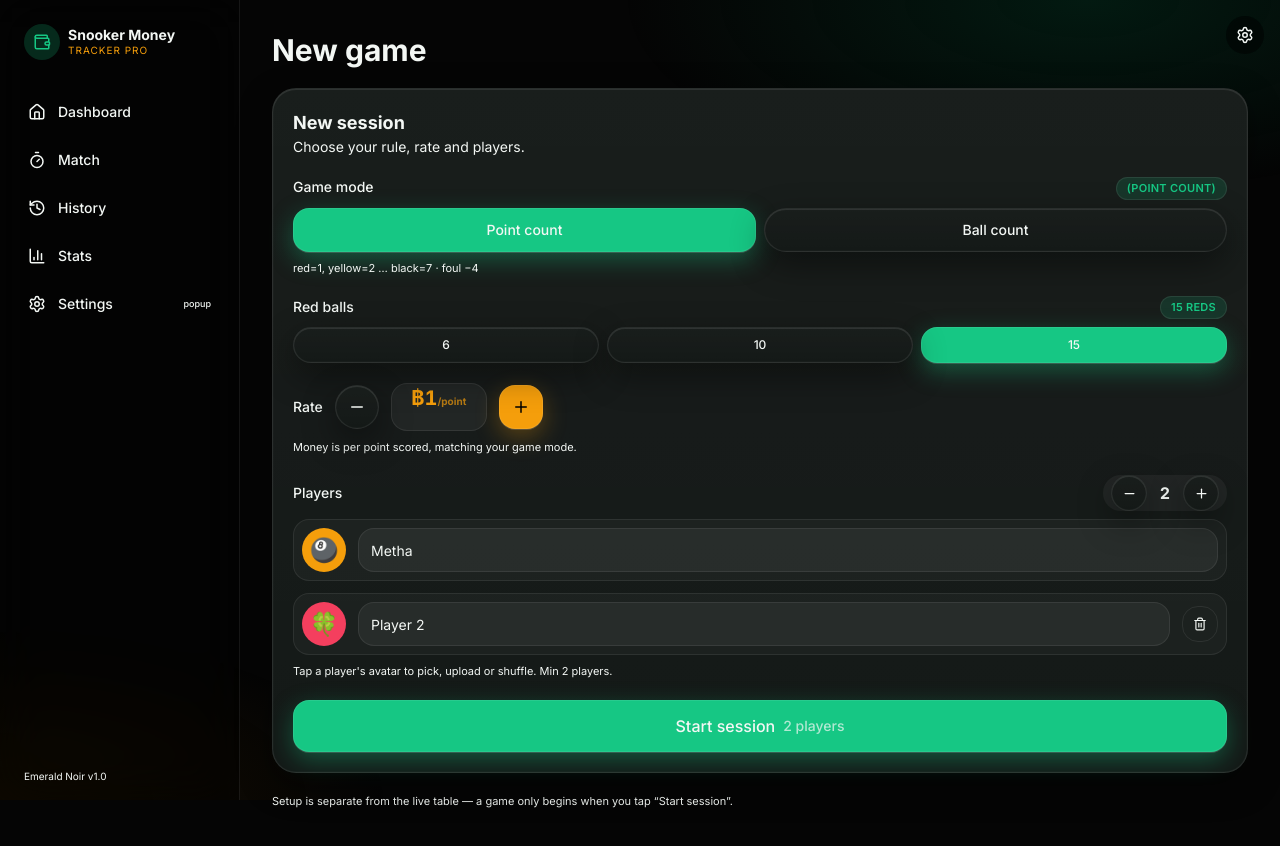
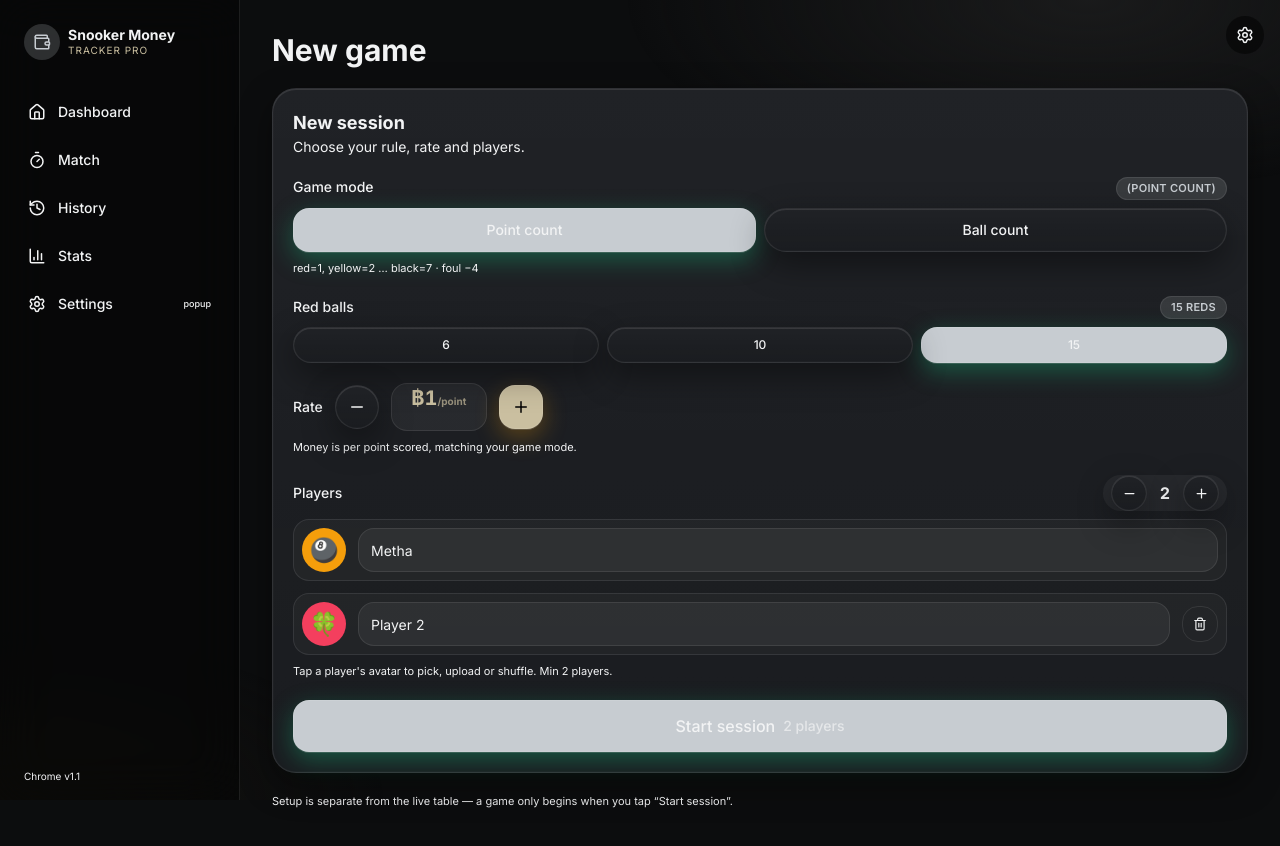
Before and after one commit to methastrategy/mesnooker-webapp, a Next.js app: page /setup in a window 1280 px wide. Shown: the top 846 px of the page. Built offline with nearby package versions, Linux system fonts and the light colour scheme.

Commit message:
feat(ui): Minimal Chrome redesign — platinum-silver tokens as default, charcoal-silver felt, theme-aware glow; balls stay coloured; game logic untouched

```diff
--- a/src/app/about/page.tsx
+++ b/src/app/about/page.tsx
@@ -16,7 +16,7 @@ const FEATURES = [
   { icon: Target, title: "Two game modes", desc: "Official point count or fast ball count — pick what your table runs." },
   { icon: Clock, title: "Live scoring", desc: "Tap to pot, foul, miss or pot shots. Break tracking and running totals update instantly." },
   { icon: ShieldCheck, title: "Offline ready", desc: "Progressive Web App — your data stays on-device and works without a connection." },
-  { icon: Sparkles, title: "Dark emerald design", desc: "Emerald Noir aesthetic tuned for low-light table play." },
+  { icon: Sparkles, title: "Clean platinum design", desc: "Minimal Chrome aesthetic tuned for low-light table play." },
 ];
 
 const STACK = [
--- a/src/app/globals.css
+++ b/src/app/globals.css
@@ -1,6 +1,69 @@
 @import "tailwindcss";
 
 @theme {
+  --color-background: #0c0d0e;
+  --color-surface: #14161a;
+  --color-card: rgba(20, 23, 27, 0.72);
+  --color-card-solid: #17191d;
+  --color-primary: #c7ccd1;          /* platinum silver */
+  --color-secondary: #55595f;
+  --color-gold: #cabfa0;             /* champagne accent for money */
+  --color-danger: #ef4444;
+  --color-info: #3b82f6;
+  --color-muted: #8b8e93;
+  --color-foreground: #f2f3f4;
+  --color-line: rgba(255, 255, 255, 0.09);
+
+  /* Match-page tokens — Minimal Mono / platinum-charcarb */
+  --color-violation: #d8a838;         /* champagne amber: snooker miss / solve */
+  --color-destructive: #ef4444;
+  --color-destructive-foreground: #0c0d0e;
+  --color-felt-hi: #22262b;           /* charcoal felt, silver-lit so balls pop */
+  --color-felt-mid: #1a1e22;
+  --color-felt-deep: #131519;
+  --color-pos-soft: rgba(199, 204, 209, 0.10);
+  --color-neg-soft: rgba(239, 68, 68, 0.10);
+  --color-rail: rgba(20, 22, 26, 0.62);
+
+  --font-sans: "Inter Variable", "Inter", -apple-system, BlinkMacSystemFont,
+    "SF Pro Display", "SF Pro Text", system-ui, sans-serif;
+}
+
+:root {
+  color-scheme: dark;
+  --background: #0c0d0e;
+  --foreground: #f2f3f4;
+  --card: #17191d;
+  --card-foreground: #f2f3f4;
+  --popover: #14161a;
+  --popover-foreground: #f2f3f4;
+  --primary: #c7ccd1;
+  --primary-foreground: #0c0d0e;
+  --secondary: #55595f;
+  --secondary-foreground: #f2f3f4;
+  --muted: #14161a;
+  --muted-foreground: #8b8e93;
+  --accent: #55595f;
+  --accent-foreground: #f2f3f4;
+  --destructive: #ef4444;
+  --destructive-foreground: #fff;
+  --border: rgba(255, 255, 255, 0.09);
+  --input: rgba(255, 255, 255, 0.1);
+  --ring: #c7ccd1;
+  --radius: 0.9rem;
+  --gold: #cabfa0;
+  --violation: #d8a838;
+  --pos-soft: rgba(199, 204, 209, 0.10);
+  --neg-soft: rgba(239, 68, 68, 0.10);
+}
+
+/* ───────── Themes — applied via <html data-theme="…"> ─────────
+ * Tailwind v4's `@theme` tokens compile to var(--color-*), so overriding these
+ * custom properties on a [data-theme] selector re-themes every utility class
+ * (bg-*, text-*, border-*, ring-*) at runtime. Keep the attribute selector
+ * AFTER :root so it wins on ties. The legacy color themes (emerald, ember,
+ * forest, midnight, violet) remain selectable; the base is Minimal Mono. */
+[data-theme="emerald"] {
   --color-background: #050505;
   --color-surface: #0b0f0e;
   --color-card: rgba(16, 20, 18, 0.72);
@@ -9,59 +72,17 @@
   --color-secondary: #14532d;
   --color-gold: #f59e0b;
   --color-danger: #ef4444;
-  --color-info: #3b82f6;
   --color-muted: #8a8f8c;
   --color-foreground: #f3f7f4;
-  --color-line: rgba(255, 255, 255, 0.08);
-
-  /* Match-page additions — Emerald Noir kept */
-  --color-violation: #ea580c;            /* amber: snooker miss / solve grey-area */
-  --color-destructive: #ef4444;
-  --color-destructive-foreground: #050505;
-  --color-felt-hi: #118a44;              /* BallPad felt base (lifted for ball contrast) */
-  --color-felt-mid: #0d6b2f;
-  --color-felt-deep: #0a5426;
-  --color-pos-soft: rgba(22, 199, 132, 0.10);
-  --color-neg-soft: rgba(239, 68, 68, 0.10);
-  --color-rail: rgba(16, 20, 18, 0.62);  /* side rail glass on ≥lg */
-
-  --font-sans: "Inter Variable", "Inter", -apple-system, BlinkMacSystemFont,
-    "SF Pro Display", "SF Pro Text", system-ui, sans-serif;
-}
-
-:root {
-  color-scheme: dark;
   --background: #050505;
   --foreground: #f3f7f4;
   --card: #111614;
-  --card-foreground: #f3f7f4;
-  --popover: #0b0f0e;
-  --popover-foreground: #f3f7f4;
   --primary: #16c784;
-  --primary-foreground: #050505;
-  --secondary: #14532d;
-  --secondary-foreground: #f3f7f4;
-  --muted: #0b0f0e;
   --muted-foreground: #8a8f8c;
-  --accent: #14532d;
-  --accent-foreground: #f3f7f4;
-  --destructive: #ef4444;
-  --destructive-foreground: #fff;
-  --border: rgba(255, 255, 255, 0.08);
-  --input: rgba(255, 255, 255, 0.1);
   --ring: #16c784;
-  --radius: 0.9rem;
   --gold: #f59e0b;
-  --violation: #ea580c;
-  --pos-soft: rgba(22, 199, 132, 0.10);
-  --neg-soft: rgba(239, 68, 68, 0.10);
 }
 
-/* ───────── Themes — applied via <html data-theme="…"> ─────────
- * Tailwind v4's `@theme` tokens compile to var(--color-*), so overriding these
- * custom properties on a [data-theme] selector re-themes every utility class
- * (bg-*, text-*, border-*, ring-*) at runtime. Keep the attribute selector
- * AFTER :root so it wins on ties. */
 [data-theme="ember"] {
   --color-background: #100a06;
   --color-surface: #1a120c;
@@ -141,23 +162,27 @@
   --ring: #a855f7;
 }
 
+/* Minimal Mono — polished flagship theme matching the default base. */
 [data-theme="mono"] {
-  --color-background: #090909;
-  --color-surface: #141414;
-  --color-card: rgba(20, 20, 20, 0.74);
-  --color-card-solid: #141414;
-  --color-primary: #e5e7eb;          /* cool silver */
-  --color-secondary: #4b5563;
-  --color-gold: #f5f5f4;
+  --color-background: #0c0d0e;
+  --color-surface: #14161a;
+  --color-card: rgba(20, 23, 27, 0.72);
+  --color-card-solid: #17191d;
+  --color-primary: #c7ccd1;          /* platinum silver */
+  --color-secondary: #55595f;
+  --color-gold: #cabfa0;             /* champagne */
   --color-danger: #ef4444;
-  --color-muted: #9a9a9a;
-  --color-foreground: #f5f5f4;
-  --background: #090909;
-  --foreground: #f5f5f4;
-  --card: #141414;
-  --primary: #e5e7eb;
-  --muted-foreground: #9a9a9a;
-  --ring: #e5e7eb;
+  --color-muted: #8b8e93;
+  --color-foreground: #f2f3f4;
+  --color-line: rgba(255, 255, 255, 0.09);
+  --color-violation: #d8a838;
+  --background: #0c0d0e;
+  --foreground: #f2f3f4;
+  --card: #17191d;
+  --primary: #c7ccd1;
+  --muted-foreground: #8b8e93;
+  --ring: #c7ccd1;
+  --gold: #cabfa0;
 }
 
 * {
@@ -172,10 +197,10 @@ html {
 body {
   background-color: var(--background);
   background-image:
-    radial-gradient(70% 45% at 82% -5%, rgba(22, 199, 132, 0.10), transparent 60%),
-    radial-gradient(55% 40% at 0% 100%, rgba(245, 158, 11, 0.05), transparent 55%),
-    radial-gradient(60% 50% at 100% 100%, rgba(22, 199, 132, 0.04), transparent 55%),
-    linear-gradient(180deg, #050505, #060807);
+    radial-gradient(70% 45% at 82% -5%, rgba(199, 204, 209, 0.08), transparent 60%),
+    radial-gradient(55% 40% at 0% 100%, rgba(202, 191, 160, 0.05), transparent 55%),
+    radial-gradient(60% 50% at 100% 100%, rgba(199, 204, 209, 0.04), transparent 55%),
+    linear-gradient(180deg, #0c0d0e, #111316);
   background-attachment: fixed;
   color: var(--foreground);
   font-family: var(--font-sans);
@@ -192,16 +217,17 @@ body {
   .pb-safe { padding-bottom: env(safe-area-inset-bottom); }
 }
 
-/* Layered glass surface with a crisp top edge highlight and soft depth */
+/* Layered glass surface with a crisp top edge highlight and soft depth
+ * (Minimal Mono — cleaner silver-tinted glass, flatter premium light). */
 .glass {
   position: relative;
-  background: linear-gradient(180deg, rgba(255, 255, 255, 0.035), rgba(255, 255, 255, 0.012)),
+  background: linear-gradient(180deg, rgba(255, 255, 255, 0.04), rgba(255, 255, 255, 0.012)),
     var(--card);
   backdrop-filter: blur(22px) saturate(150%);
   -webkit-backdrop-filter: blur(22px) saturate(150%);
   border: 1px solid rgba(255, 255, 255, 0.09);
   box-shadow:
-    inset 0 1px 0 rgba(255, 255, 255, 0.08),
+    inset 0 1px 0 rgba(255, 255, 255, 0.09),
     inset 0 0 0 0.5px rgba(255, 255, 255, 0.03),
     0 12px 34px rgba(0, 0, 0, 0.42);
   border-radius: 24px;
@@ -210,28 +236,29 @@ body {
 .glass-strong {
   position: relative;
   background: linear-gradient(180deg, rgba(255, 255, 255, 0.05), rgba(255, 255, 255, 0.016)),
-    rgba(17, 21, 19, 0.88);
+    rgba(20, 23, 27, 0.9);
   backdrop-filter: blur(30px) saturate(160%);
   -webkit-backdrop-filter: blur(30px) saturate(160%);
   border: 1px solid rgba(255, 255, 255, 0.12);
   box-shadow:
-    inset 0 1px 0 rgba(255, 255, 255, 0.1),
+    inset 0 1px 0 rgba(255, 255, 255, 0.11),
     inset 0 0 0 0.5px rgba(255, 255, 255, 0.04),
     0 20px 50px rgba(0, 0, 0, 0.5);
   border-radius: 26px;
 }
 
-/* Emerald glow */
+/* Platinum glow (was emerald/gold) — neutral premium accent for the live table
+ * and key cards. Kept class names so every component stays valid. */
 .glow-emerald {
   box-shadow:
-    0 0 0 1px rgba(22, 199, 132, 0.14),
-    0 0 26px rgba(22, 199, 132, 0.28),
+    0 0 0 1px rgba(199, 204, 209, 0.16),
+    0 0 26px rgba(199, 204, 209, 0.22),
     0 18px 44px rgba(0, 0, 0, 0.55);
 }
 .glow-gold {
   box-shadow:
-    0 0 0 1px rgba(245, 158, 11, 0.14),
-    0 0 22px rgba(245, 158, 11, 0.24),
+    0 0 0 1px rgba(202, 191, 160, 0.16),
+    0 0 22px rgba(202, 191, 160, 0.22),
     0 18px 44px rgba(0, 0, 0, 0.55);
 }
 
@@ -246,7 +273,7 @@ body {
     0 2px 4px rgba(0, 0, 0, 0.4);
 }
 
-/* Light separation rim for balls sitting on the dark felt (P0-1 WCAG fix) */
+/* Light separation rim for balls sitting on the dark charcoal felt */
 .ball-rim {
   border-radius: 9999px;
   box-shadow:
@@ -276,15 +303,14 @@ body {
 
 /* Physical "action key" button — a raised keycap with press-down depth.
  * Shared by the Match action tiles so Foul / End turn / Miss / Solve all read
- * as one tactile family: top-light highlight, bottom shadow for height, and a
- * visible travel on :active (translate down + shadow collapse). */
+ * as one tactile family. */
 .action-key {
   position: relative;
   border-radius: 18px;
-  border: 1px solid rgba(255, 255, 255, 0.14);
-  background-image: linear-gradient(180deg, rgba(255, 255, 255, 0.14), rgba(255, 255, 255, 0.02) 55%);
+  border: 1px solid rgba(255, 255, 255, 0.16);
+  background-image: linear-gradient(180deg, rgba(255, 255, 255, 0.16), rgba(255, 255, 255, 0.02) 55%);
   box-shadow:
-    inset 0 1px 0 rgba(255, 255, 255, 0.35),
+    inset 0 1px 0 rgba(255, 255, 255, 0.38),
     inset 0 -2px 0 rgba(0, 0, 0, 0.28),
     0 6px 0 -1px rgba(0, 0, 0, 0.45),
     0 10px 20px rgba(0, 0, 0, 0.45);
--- a/src/app/stats/page.tsx
+++ b/src/app/stats/page.tsx
@@ -29,7 +29,7 @@ import { formatMoney } from "@/lib/utils";
 import type { Player } from "@/types";
 
 const COLORS = {
-  emerald: "#16c784",
+  emerald: "#c7ccd1",
   gold: "#f59e0b",
   red: "#ef4444",
   blue: "#3b82f6",
--- a/src/components/game/BallPad.tsx
+++ b/src/components/game/BallPad.tsx
@@ -28,7 +28,7 @@ export function BallPad({
   }
   const legalSet = new Set(legal);
   return (
-    <div className="relative mx-auto w-full max-w-xl rounded-2xl bg-[radial-gradient(120%_120%_at_50%_0%,#118a44_0%,#0d6b2f_55%,#0a5426_100%)] p-4 shadow-[inset_0_0_30px_rgba(0,0,0,0.45),0_12px_30px_rgba(0,0,0,0.5)]">
+    <div className="relative mx-auto w-full max-w-xl rounded-2xl bg-[radial-gradient(120%_120%_at_50%_0%,var(--color-felt-hi)_0%,var(--color-felt-mid)_55%,var(--color-felt-deep)_100%)] p-4 shadow-[inset_0_0_30px_rgba(0,0,0,0.45),0_12px_30px_rgba(0,0,0,0.5)]">
       {/* soft top light reflection on the felt */}
       <div className="pointer-events-none absolute inset-x-4 top-2 h-6 rounded-t-2xl bg-white/[0.06] blur-md" />
 
--- a/src/components/layout/app-shell.tsx
+++ b/src/components/layout/app-shell.tsx
@@ -32,7 +32,6 @@ export function AppShell({ children }: { children: React.ReactNode }) {
             "radial-gradient(60% 40% at 85% 0%, color-mix(in srgb, var(--primary) 13%, #000 87%), transparent 60%), radial-gradient(50% 35% at 0% 100%, color-mix(in srgb, var(--gold) 9%, #000 91%), transparent 60%)",
         }}
       />
-      {/* Settings gear — opens the SAME popup every other entry point uses */}
       <button
         type="button"
         onClick={() => store.openSettings()}
--- a/src/components/layout/nav.tsx
+++ b/src/components/layout/nav.tsx
@@ -88,7 +88,7 @@ export function Sidebar() {
         );
       })}
       <div className="mt-auto px-2 text-[10px] text-muted-foreground">
-        Emerald Noir v1.0
+        Chrome v1.1
       </div>
     </aside>
   );
--- a/src/components/layout/settings-sheet.tsx
+++ b/src/components/layout/settings-sheet.tsx
@@ -6,12 +6,12 @@ import { useGameStore } from "@/store/gameStore";
 import { cn } from "@/lib/utils";
 
 const THEMES: { id: string; name: string; swatch: string[] }[] = [
+  { id: "mono", name: "Chrome", swatch: ["#c7ccd1", "#cabfa0", "#0c0d0e"] },
   { id: "emerald", name: "Emerald Noir", swatch: ["#16c784", "#f59e0b", "#050505"] },
   { id: "ember", name: "Ember", swatch: ["#f97316", "#f59e0b", "#100a06"] },
   { id: "forest", name: "Forest", swatch: ["#22c55e", "#eab308", "#05080a"] },
   { id: "midnight", name: "Midnight", swatch: ["#4f8cff", "#f5c518", "#050814"] },
   { id: "violet", name: "Violet", swatch: ["#a855f7", "#f59e0b", "#09060d"] },
-  { id: "mono", name: "Chrome", swatch: ["#e5e7eb", "#f5f5f4", "#090909"] },
 ];
 
 function Toggle({ on, onChange }: { on: boolean; onChange: () => void }) {
--- a/src/components/ui/badge.tsx
+++ b/src/components/ui/badge.tsx
@@ -14,7 +14,7 @@ const badgeVariants = cva(
         danger: "bg-destructive/15 text-destructive border border-destructive/30",
         info: "bg-info/15 text-info border border-info/30",
         neutral: "bg-white/8 text-foreground/70 border border-white/10",
-        success: "bg-emerald-500/15 text-emerald-400 border border-emerald-500/30",
+        success: "bg-[#c7ccd1]/15 text-[#f2f3f4] border border-[#c7ccd1]/30",
       },
     },
     defaultVariants: { variant: "default" },
--- a/src/components/ui/confetti.tsx
+++ b/src/components/ui/confetti.tsx
@@ -3,7 +3,7 @@
 import { useMemo } from "react";
 import { motion } from "framer-motion";
 
-const COLORS = ["#16c784", "#f59e0b", "#ef4444", "#3b82f6", "#ec4899", "#22c55e"];
+const COLORS = ["#c7ccd1", "#cabfa0", "#ef4444", "#3b82f6", "#ec4899", "#8b8e93"];
 
 interface ConfettiPiece {
   x: number;
--- a/src/store/gameStore.ts
+++ b/src/store/gameStore.ts
@@ -170,7 +170,7 @@ export const useGameStore = create<GameStore>()(
       reverse: false,
       sound: true,
       haptics: true,
-      theme: "emerald",
+      theme: "mono",
       frames: [],
       events: [],
       startCounts: initialCounts(),
```
